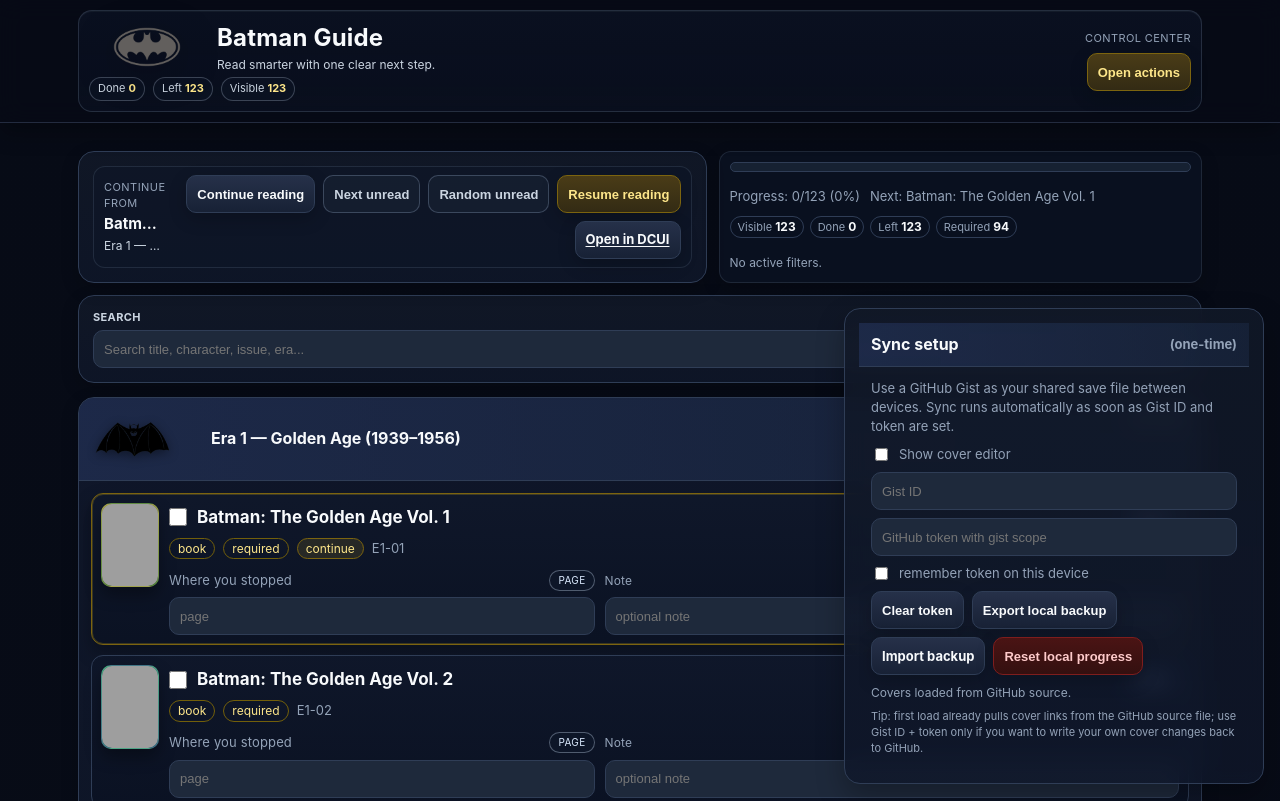
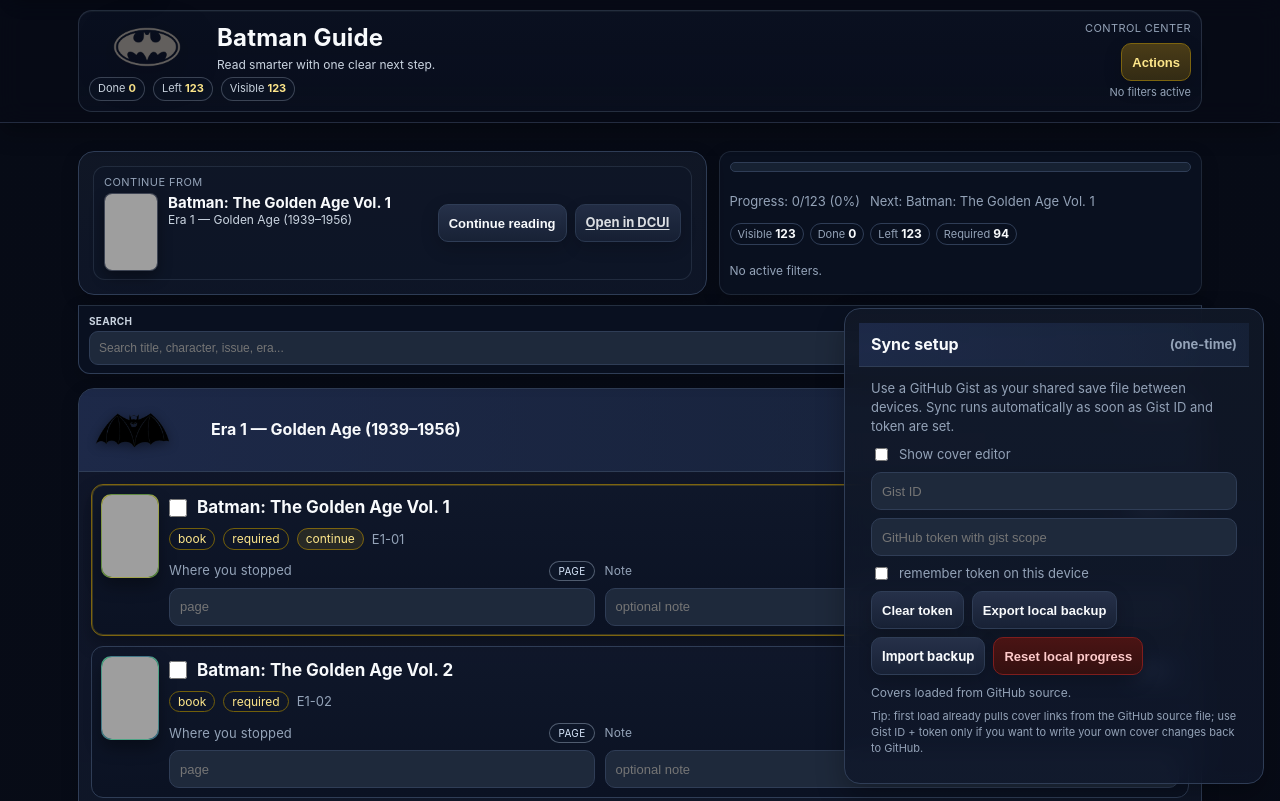
Before and after one commit to Mystide/BatmanGuide, a plain HTML site: page index.html in a window 1280 px wide. Shown: the top 801 px of the page. Drawn offline with Linux system fonts and the light colour scheme; grey boxes are pictures that could not be loaded.

Commit message:
Simplify header actions with live filter count hint

```diff
--- a/app.js
+++ b/app.js
@@ -267,6 +267,7 @@
   let pullDelayMs = AUTO_PULL_BASE_INTERVAL_MS;
   let randomTargetId = "";
   let activeCollectionModalId = "";
+  let focusCoverRenderToken = 0;
   const coverCache = loadJSON(KEYS.coverCache, {});
   const fallbackCoverCache = loadJSON(KEYS.fallbackCoverCache, {});
   const coverFetchInFlight = new Map();
@@ -604,6 +605,19 @@
     return `${labels.length} active filter${labels.length > 1 ? "s" : ""}: ${labels.join(" • ")}`;
   }
 
+  function activeFilterCount() {
+    let count = 0;
+    if ($("search")?.value.trim()) count++;
+    if ($("typeFilter")?.value) count++;
+    if ($("onlyRemaining")?.checked) count++;
+    if ($("hideOptional")?.checked) count++;
+    if ($("trackFilter")?.value) count++;
+    if ($("characterFilter")?.value) count++;
+    if ($("eraFilter")?.value) count++;
+    if (($("sortBy")?.value || "order") !== "order") count++;
+    return count;
+  }
+
   function groupedByEra(entries) {
     const out = new Map();
     for (const e of entries) {
@@ -656,15 +670,18 @@
     const focusTitle = $("focusTitle");
     const focusMeta = $("focusMeta");
     const focusOpen = $("btnOpenFocus");
-    const focusResume = $("btnResumeFocus");
+    const focusCover = $("focusCover");
     if (!cont) {
       if (focusTitle) focusTitle.textContent = "Everything in this view is complete";
       if (focusMeta) focusMeta.textContent = "Try clearing filters or jump to a different era.";
+      if (focusCover) {
+        focusCover.className = "focus-cover fallback-logo";
+        focusCover.innerHTML = entryLogoFallback({ title: "Batman Guide", type: "book" });
+      }
       if (focusOpen) {
         focusOpen.setAttribute("href", "about:blank");
         focusOpen.setAttribute("aria-disabled", "true");
       }
-      if (focusResume) focusResume.disabled = true;
     } else {
       const st = ensureItemState(cont);
       const continueStats = collectionIssueStats(cont, st);
@@ -684,7 +701,14 @@
         focusOpen.setAttribute("href", safeExternalUrl(cont.url));
         focusOpen.setAttribute("aria-disabled", "false");
       }
-      if (focusResume) focusResume.disabled = false;
+      if (focusCover) {
+        focusCover.className = "focus-cover";
+        const token = ++focusCoverRenderToken;
+        void applyBestCover(focusCover, cont).then(() => {
+          if (token !== focusCoverRenderToken) return;
+          focusCover.setAttribute("data-entry-id", cont.id);
+        });
+      }
     }
 
     const randomEntry = randomTargetId ? filtered.find((e) => e.id === randomTargetId) : null;
@@ -700,6 +724,13 @@
     setText("heroLeft", String(Math.max(0, s.total - s.done)));
     setText("modalFooterStatus", `Visible: ${s.total} • Left: ${Math.max(0, s.total - s.done)} • Required left: ${requiredRemaining}`);
     setText("filterSummary", activeFilterSummary());
+    const activeCount = activeFilterCount();
+    setText("headerActionsHint", activeCount > 0 ? `${activeCount} filters active` : "No filters active");
+    const filterButton = $("btnFilterMenu");
+    const filtersDialogOpen = !$("headerControls")?.classList.contains("hidden");
+    if (filterButton) {
+      filterButton.textContent = filtersDialogOpen ? "Close actions" : (activeCount > 0 ? `Actions (${activeCount})` : "Actions");
+    }
   }
 
   function loadOpenState() {
@@ -1700,8 +1731,10 @@
 
     const syncFilterToggle = () => {
       const open = !controls.classList.contains("hidden");
+      const count = activeFilterCount();
       filterToggle.setAttribute("aria-expanded", String(open));
-	      filterToggle.textContent = open ? "Close actions" : "Open actions";
+      if (open) filterToggle.textContent = "Close actions";
+      else filterToggle.textContent = count > 0 ? `Actions (${count})` : "Actions";
     };
 
     const setFiltersOpen = (open, persist = true) => {
@@ -1716,6 +1749,12 @@
       headerHidden = !!hidden;
       header.classList.toggle("header-hidden", headerHidden);
       syncRevealButton();
+    };
+
+    const syncStickySearchOffset = () => {
+      const rect = header.getBoundingClientRect();
+      const visible = Math.max(0, Math.min(rect.bottom, header.offsetHeight || 0));
+      document.documentElement.style.setProperty("--sticky-search-top", `${Math.round(visible)}px`);
     };
 
     const syncRevealButton = () => {
@@ -1757,6 +1796,7 @@
         header.classList.remove("compact", "header-hidden");
         headerHidden = false;
         syncRevealButton();
+        syncStickySearchOffset();
         return;
       }
 
@@ -1770,6 +1810,7 @@
       }
 
       header.classList.toggle("compact", shouldCompact);
+      syncStickySearchOffset();
     };
 
     let raf = 0;
@@ -1786,6 +1827,7 @@
     window.addEventListener("resize", queueUpdate);
     setFiltersOpen(userWantsFiltersOpen, false);
     updateCompactMode();
+    syncStickySearchOffset();
   }
 
 
@@ -2043,24 +2085,28 @@
       $("btnFooterClearFilters")?.addEventListener("click", clearFilters);
     });
     runUIStep("quickNav", () => {
-      $("btnNext").addEventListener("click", () => {
+      const performNavAction = (action) => {
+        if (action === "next") {
           const next = nextUnread(getFiltered());
           if (next) scrollToEntry(next.id);
-      });
-      $("btnRandom").addEventListener("click", () => {
+          return;
+        }
+        if (action === "random") {
           const random = randomUnread(getFiltered());
           if (!random) return;
           randomTargetId = random.id;
           render();
           scrollToEntry(random.id);
-      });
-	      $("btnContinue").addEventListener("click", () => {
+          return;
+        }
+        if (action === "continue") {
           const c = continueEntry(getFiltered());
           if (c) scrollToEntry(c.id);
-	      });
-	      $("btnResumeFocus")?.addEventListener("click", () => {
-	        const c = continueEntry(getFiltered());
-	        if (c) scrollToEntry(c.id);
+        }
+      };
+
+      document.querySelectorAll("[data-nav-action]").forEach((button) => {
+        button.addEventListener("click", () => performNavAction(button.dataset.navAction || ""));
       });
 
       const scrollTopBtn = $("btnScrollTop");
@@ -2300,6 +2346,11 @@
     });
 
     runUIStep("globalActions", () => {
+      const dispatchNavAction = (action) => {
+        const button = document.querySelector(`[data-nav-action="${action}"]`);
+        if (button) button.click();
+      };
+
       $("resetState").addEventListener("click", () => {
         if (!confirm("Reset local progress? This cannot be undone.")) return;
         state = defaultState();
@@ -2322,21 +2373,21 @@
         if ((e.key === "r" || e.key === "R") && !e.metaKey && !e.ctrlKey && !e.altKey) {
           if (isTyping) return;
           e.preventDefault();
-          $("btnRandom")?.click();
+          dispatchNavAction("random");
           return;
         }
 
         if ((e.key === "c" || e.key === "C") && !e.metaKey && !e.ctrlKey && !e.altKey) {
           if (isTyping) return;
           e.preventDefault();
-          $("btnContinue")?.click();
+          dispatchNavAction("continue");
           return;
         }
 
         if ((e.key === "n" || e.key === "N") && !e.metaKey && !e.ctrlKey && !e.altKey) {
           if (isTyping) return;
           e.preventDefault();
-          $("btnNext")?.click();
+          dispatchNavAction("next");
         }
       });
 
--- a/index.html
+++ b/index.html
@@ -72,6 +72,7 @@
     .top-actions .btn { min-width: 122px; }
     .top-actions.top-actions-minimal .btn { min-width: 0; }
     .header-panel-label { font-size: 11px; color: var(--muted); text-transform: uppercase; letter-spacing: .4px; margin: 0 0 6px 0; }
+    .header-actions-hint { margin-top: 4px; font-size: 11px; color: var(--muted); text-align: right; }
     .badge { display:inline-flex; width: fit-content; font-size: 11px; font-weight: 700; letter-spacing: .2px; text-transform: uppercase; color: #fde68a; border: 1px solid #6b5716; border-radius: 999px; padding: 3px 9px; background: rgba(250, 204, 21, .08); }
     .btn, .input, .select {
       border: 1px solid var(--border);
@@ -342,6 +343,21 @@
       font-size: 13px;
     }
     a { color: #93c5fd; text-underline-offset: 2px; }
+    .skip-link {
+      position: absolute;
+      left: 12px;
+      top: -44px;
+      z-index: 120;
+      background: #111827;
+      color: #f8fafc;
+      border: 1px solid #64748b;
+      border-radius: 10px;
+      padding: 8px 12px;
+      text-decoration: none;
+      font-weight: 700;
+      box-shadow: var(--shadow-soft);
+    }
+    .skip-link:focus { top: 10px; }
 
     .meta-grid { display:grid; grid-template-columns: repeat(auto-fit, minmax(120px,1fr)); gap:6px; margin-top: 6px; }
     .meta-card { border:1px solid var(--border); border-radius: 10px; padding: 6px 8px; background: rgba(15, 23, 42, .55); }
@@ -388,6 +404,18 @@
       background: rgba(15, 23, 42, .32);
     }
     .reading-focus-copy { min-width: 0; display:grid; gap:2px; }
+    .reading-focus-main { display:grid; grid-template-columns: 54px minmax(0,1fr); gap:10px; align-items:start; }
+    .focus-cover {
+      width: 54px;
+      height: 78px;
+      border-radius: 8px;
+      border: 1px solid rgba(255,255,255,.2);
+      overflow: hidden;
+      box-shadow: 0 6px 14px rgba(0,0,0,.35);
+      background: rgba(15,23,42,.62);
+    }
+    .focus-cover img { width:100%; height:100%; object-fit:cover; display:block; }
+    .focus-cover.fallback-logo img { object-fit: contain; padding: 5px; }
     .reading-focus-label {
       font-size: 11px;
       color: var(--muted);
@@ -398,13 +426,14 @@
       font-size: 15px;
       font-weight: 700;
       min-width: 0;
-      overflow: hidden;
-      text-overflow: ellipsis;
-      white-space: nowrap;
+      white-space: normal;
+      line-height: 1.28;
     }
-    .reading-focus-meta { font-size: 12px; color: #cbd5e1; white-space: nowrap; overflow: hidden; text-overflow: ellipsis; }
+    .reading-focus-meta { font-size: 12px; color: #cbd5e1; white-space: normal; line-height: 1.3; }
     .reading-focus-actions { display:flex; gap:8px; flex-wrap:wrap; justify-content:flex-end; }
     .reading-focus-actions .btn { min-width: 0; }
+    .reading-focus-actions .btn.primary { background: linear-gradient(180deg, rgba(39, 50, 75, .95), rgba(24, 34, 54, .95)); color: var(--text); border-color: var(--border); }
+    .reading-focus-actions .btn:not(.primary) { opacity: .88; }
     .section-panel {
       margin-top: 8px;
       border: 1px solid rgba(71, 85, 105, .38);
@@ -448,9 +477,31 @@
       margin-top: 14px;
     }
     .quick-search-bar {
-      margin-top: 12px;
+      margin-top: 10px;
       display: grid;
-      gap: 6px;
+      gap: 4px;
+      position: sticky;
+      top: var(--sticky-search-top, 0px);
+      z-index: 44;
+      padding: 8px 10px;
+      backdrop-filter: blur(8px);
+      background: rgba(11, 18, 36, .78);
+      border-radius: 0 0 12px 12px;
+      border-top: 1px solid rgba(71, 85, 105, .45);
+    }
+    .quick-search-bar .field-label {
+      gap: 2px;
+      font-size: 11px;
+    }
+    .quick-search-bar .field-label strong {
+      font-size: 10px;
+      letter-spacing: .3px;
+    }
+    .quick-search-bar .input {
+      min-height: 34px;
+      padding: 6px 9px;
+      font-size: 12px;
+      border-radius: 9px;
     }
     .overview-card { min-width: 0; }
     .item-actions { display:flex; gap:8px; align-items:center; flex-wrap:wrap; margin-left:auto; }
@@ -583,8 +634,16 @@
       .reading-focus { grid-template-columns: 1fr; }
       .reading-focus-actions { justify-content: stretch; }
       .reading-focus-actions .btn { width: 100%; }
-      .reading-focus-meta { white-space: normal; }
+      .reading-focus-main { grid-template-columns: 48px minmax(0,1fr); }
+      .focus-cover { width: 48px; height: 70px; }
       .overview-grid { grid-template-columns: 1fr; }
+      .quick-search-bar {
+        padding: 7px 8px;
+      }
+      .quick-search-bar .input {
+        min-height: 32px;
+        font-size: 12px;
+      }
       .modal-backdrop { padding: 8px; }
       .modal-panel {
         width: calc(100vw - 16px);
@@ -619,6 +678,7 @@
   </style>
 </head>
 <body>
+  <a href="#main" class="skip-link">Skip to content</a>
   <header class="top">
     <div class="container">
       <div class="header-main header-panel">
@@ -639,8 +699,9 @@
         <div>
           <p class="header-panel-label">Control center</p>
           <div class="top-actions top-actions-minimal">
-          <button class="btn primary" id="btnFilterMenu" aria-expanded="false">Open actions</button>
+          <button class="btn primary" id="btnFilterMenu" aria-expanded="false">Actions</button>
           </div>
+          <div id="headerActionsHint" class="header-actions-hint">No filters active</div>
         </div>
       </div>
     </div>
@@ -651,20 +712,22 @@
     <button class="btn hidden scroll-top" id="btnScrollTop" type="button" aria-label="Scroll to top">↑ Top</button>
   </div>
 
-  <main class="container">
+  <main class="container" id="mainContent">
     <div class="overview-grid">
       <section class="card overview-card">
         <div class="reading-focus">
           <div class="reading-focus-copy">
             <div class="reading-focus-label">Continue from</div>
-            <div id="focusTitle" class="reading-focus-title">Loading…</div>
-            <div id="focusMeta" class="reading-focus-meta">Your latest active entry will appear here.</div>
+            <div class="reading-focus-main">
+              <div id="focusCover" class="focus-cover fallback-logo"></div>
+              <div>
+                <div id="focusTitle" class="reading-focus-title">Loading…</div>
+                <div id="focusMeta" class="reading-focus-meta">Your latest active entry will appear here.</div>
+              </div>
+            </div>
           </div>
           <div class="reading-focus-actions">
-            <button class="btn" id="btnContinue" type="button">Continue reading</button>
-            <button class="btn subtle" id="btnNext" type="button">Next unread</button>
-            <button class="btn subtle" id="btnRandom" type="button">Random unread</button>
-            <button class="btn primary" id="btnResumeFocus">Resume reading</button>
+            <button class="btn primary" id="btnContinue" data-nav-action="continue" type="button">Continue reading</button>
             <a class="btn" id="btnOpenFocus" href="about:blank" target="_blank" rel="noopener noreferrer" aria-disabled="true">Open in DCUI</a>
           </div>
         </div>
@@ -724,9 +787,9 @@
             <summary>More filters & tools</summary>
             <div class="section-panel-content">
               <div class="filters-actions">
-                <button class="btn subtle" id="btnContinue" type="button">Continue reading</button>
-                <button class="btn subtle" id="btnNext" type="button">Next unread</button>
-                <button class="btn subtle" id="btnRandom" type="button">Random unread</button>
+                <button class="btn subtle" id="btnContinueModal" data-nav-action="continue" type="button">Continue reading</button>
+                <button class="btn subtle" id="btnNextModal" data-nav-action="next" type="button">Next unread</button>
+                <button class="btn subtle" id="btnRandomModal" data-nav-action="random" type="button">Random unread</button>
               </div>
               <div class="filters-advanced">
                 <label class="field-label">
```
Lines whose indentation alone changed are shown as unchanged.
